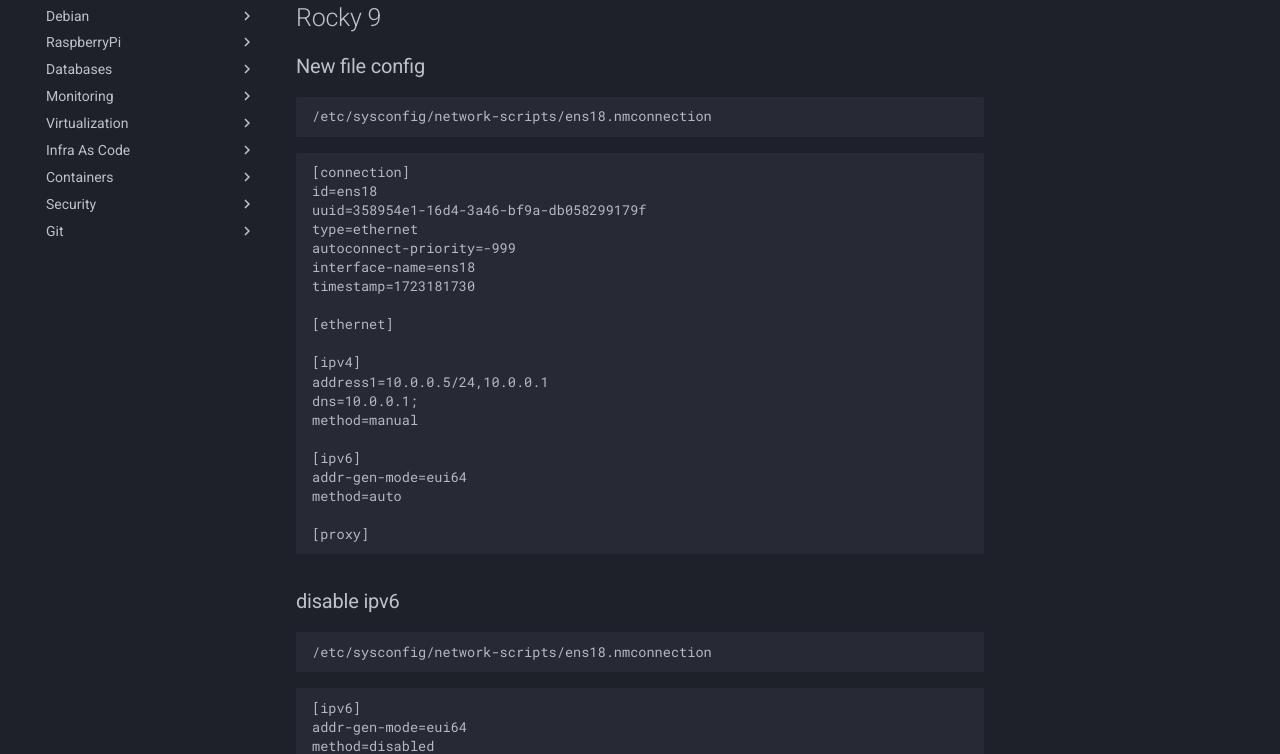
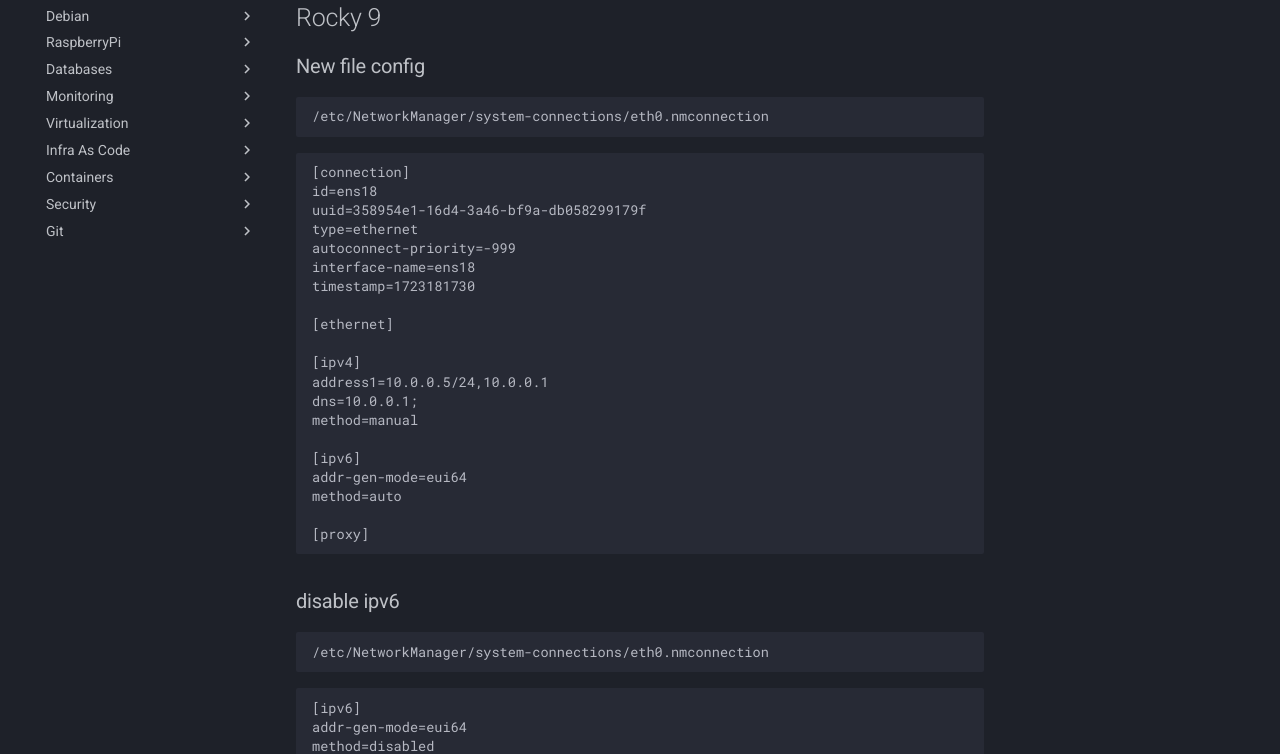
Before and after one commit to CultureLinux/doc, an MkDocs documentation site: the page built from docs/rocky/network.md, in a window 1280 px wide and 1243 px high. Shown: the part 311-1065 px from the top of the window. Built offline with MkDocs 1.6.1 and Material for MkDocs 9.7.7, drawn with Linux system fonts in a browser that asks for light colours.

Commit message:
fix path rocky9 network file conf

````diff
--- a/docs/rocky/network.md
+++ b/docs/rocky/network.md
@@ -6,7 +6,7 @@
 ## Rocky 9
 ### New file config
 ```
-/etc/sysconfig/network-scripts/ens18.nmconnection
+/etc/NetworkManager/system-connections/eth0.nmconnection
 ```
 ```
 [connection]
@@ -33,7 +33,7 @@
 
 ### disable ipv6
 ```
-/etc/sysconfig/network-scripts/ens18.nmconnection
+/etc/NetworkManager/system-connections/eth0.nmconnection
 ```
 ```
 [ipv6]
````
